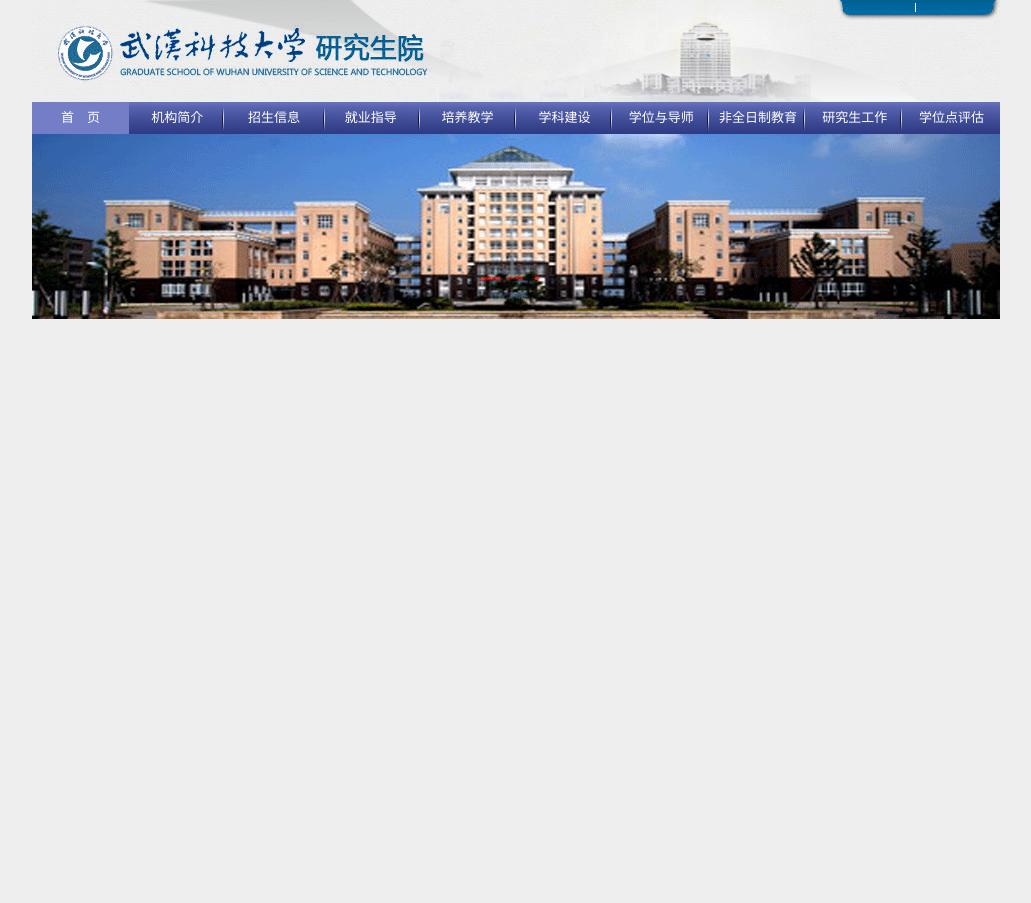
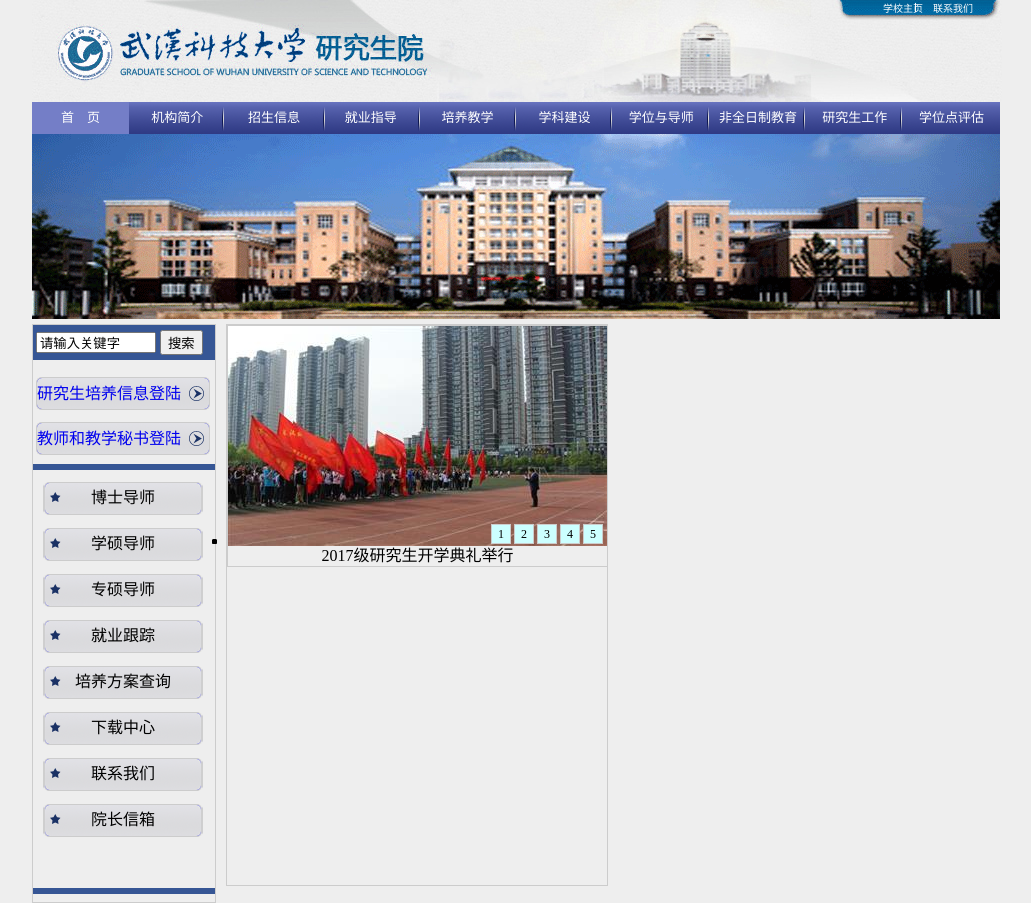
Before and after one commit to maoshanli/font, a plain HTML site: page index.html in a window 1280 px wide. Shown: the whole page, without its empty margins (124-1155 px from the left). Before the commit the page ends 800 px from the top, so only its background shows below. Drawn offline with Linux system fonts and the light colour scheme.

```diff
--- a/css/main.css
+++ b/css/main.css
@@ -4,11 +4,21 @@ body{
 	width:968px;
 	background:#EEEEEE;
 }
-header img{
-	width:968px;
+header {
+	background-image:url("../images/top.png");
+	width:970px;
 	height:102px;
+	position:relative;
 }
-
+header .tag {
+	position:absolute;
+    right:29px;
+	font-size:10px;
+}
+header .tag a{
+	color:#fff;
+	text-decoration:none;
+}
 .menu{
 	height:32px;
 	width:100%;
@@ -72,6 +82,7 @@ header img{
 	width:100%;
 	height:185px;
 	position:relative;
+	z-index:-1;
 }
 .banner ul{
 	list-style:none;
@@ -82,4 +93,128 @@ header img{
 	position:absolute;
 	height:185px;
 	opacity:0;
+
 }
+.wrap{
+	width:970px;
+	height:auto;
+	margin:0 auto;
+
+}
+.wrap .w-left{
+	width:182px;
+	float:left;
+	margin-top:5px;
+	border:solid 1px #ccc;
+}
+ #search_text{
+	width:120px;
+	margin-left:3px;
+}
+.wrap .w-left form{
+	height:35px;
+	background-color: #365695;
+	line-height:35px;
+}
+.wrap .w-left .info-top a{
+	display:block;
+	line-height:35px;
+	width: 178px;
+    height: 35px;
+	margin-top: 10px;
+    margin-left: 2px;
+	text-decoration:none;
+	background-image:url("../images/info_bg.png");
+	background-repeat:no-repeat;
+	padding-left:2px;
+}
+.wrap .w-left  .info-top a:hover{
+	text-decoration:underline;
+}
+.wrap .w-left  .info-top a:visited{
+	color:black;
+}
+.wrap .w-left hr{
+	border:solid 3px #365695;
+}
+.wrap .w-left .info-bottom {
+	height:400px;
+	width:180px;
+}
+.wrap .w-left .info-bottom a  {
+	color:black;
+	display:block;
+	line-height:36px;
+    width: 160px;
+    height: 36px;
+	margin: 10px auto 0;
+	text-align: center;
+	text-decoration:none;
+	background-image:url("../images/pic_link_bg.png");
+	background-repeat:no-repeat;
+
+}
+.wrap .w-left  .info-bottom a:hover{
+	text-decoration:underline;
+}
+.wrap .w-left .info-bottom a:visited{
+	color:black;
+}
+.wrap .w-middle{
+	float: left;
+    width: 380px;
+    height: 560px;
+    border: solid 1px #ccc;
+    margin-left: 10px;
+	margin-top:5px;
+}
+.wrap .w-middle .w-m-top .picnews{
+	width: 379px;
+    height: 240px;
+    border: solid 1px #ccc;
+	position:relative;
+}
+.wrap .w-middle .w-m-top .picnews ul{
+	margin:0px;
+	padding:0px;
+}
+.wrap .w-middle .w-m-top .picnews ul li{
+	position:absolute;
+}
+.wrap .w-middle .w-m-top .picnews .tab {
+	position:absolute;
+	right:4px;
+	font-size:12px;
+	bottom:22px;
+}
+.wrap .w-middle .w-m-top .picnews .tab span{
+	display:inline-block;
+	text-align:center;
+	line-height:18px;
+	width:18px;
+	height:18px;
+	background:#cff;
+	border:1px solid #ccc;
+}
+.on{
+	background:#aaf;
+}
+
+.wrap .w-middle .w-m-top  .description{
+	position:absolute;
+	bottom:0px;
+	text-align:center;
+	width: 379px;
+}
+.wrap .w-middle .w-m-top  .description a{
+	color:black;
+	text-decoration:none;
+
+}
+.wrap .w-middle .w-m-top  .description a:hover{
+	text-decoration:underline;
+}
+.wrap .w-middle .w-m-top  .description a:visited{
+	color:black;
+	text-decoration:none;
+}
--- a/index.html
+++ b/index.html
@@ -8,7 +8,15 @@
 	</head>
 	<body>
 		<header>
-			<img src="images/top.png" alt="顶部图片"/>
+			<span class="tag">
+				<a href="http://www.wust.edu.cn">
+				学校主页
+				</a>
+				&nbsp;&nbsp;
+				<a href="http://www.yjsc.wust.edu.cn/Article.aspx?ID=1861">
+				联系我们
+				</a>
+			</span>
 		</header>
 		<div class="menu">
 			<ul id="nav">
@@ -63,6 +71,61 @@
 				<li><img src="images/banner3.jpg"/></li>
 			</ul>
 		</div>
+		<div class="wrap">
+			<div class="w-left">
+				<form method="get" action="http://www.baidu.com/baidu" target="_blank">
+					<input id="search_text" type="text"  name="content" value="请输入关键字">
+					<input type="submit" value="搜索">
+				</form>
+			<div class="info-top">
+				<a href="http://gsg.wust.edu.cn/pyxx/login.aspx" >研究生培养信息登陆</a>
+				<a href="http://gsg.wust.edu.cn/gmis/login.aspx">教师和教学秘书登陆</a>
+			</div>
+			<hr/>
+			<div class="info-bottom">
+				<a href="http://www.yjsc.wust.edu.cn/bsds.aspx" >博士导师</a>
+				<a href="http://www.yjsc.wust.edu.cn/ssds.aspx">学硕导师</a>
+				<a href="http://www.yjsc.wust.edu.cn/zyds.aspx">专硕导师</a>
+				<a href="http://www.yjsc.wust.edu.cn/jy/">就业跟踪</a>
+				<a href="http://www.yjsc.wust.edu.cn/Category.aspx?id=29">培养方案查询</a>
+				<a href="http://www.yjsc.wust.edu.cn/downloads.aspx?ID=2">下载中心</a>
+				<a href="http://www.yjsc.wust.edu.cn/Article.aspx?ID=1861">联系我们</a>
+				<a href="mailto:yjsc@wust.edu.cn">院长信箱</a>
+			</div>
+			<hr/>
+			</div>
+			<div class="w-middle">
+				<div class="w-m-top">
+					<div class="picnews">
+						<ul id="news">
+							<li><img src="images/add1.jpg"/></li>
+							<li><img src="images/add2.jpg"/></li>
+							<li><img src="images/add3.jpg"/></li>
+							<li><img src="images/add4.jpg"/></li>
+							<li><img src="images/add5.jpg"/></li>
+						</ul>
+						<div class="tab">
+							<span>1</span>
+							<span>2</span>
+							<span>3</span>
+							<span>4</span>
+							<span>5</span>
+						</div>
+						 <div class="description">
+							<a href="http://www.yjsc.wust.edu.cn/Article.aspx?id=3720" class="ondis">2017级研究生开学典礼举行</a>
+						</div>
+					</div>
+				</div>
+				<div class="w-m-middle">
+				</div>
+				<div class="w-m-bottom">
+				</div>
+			</div>
+			<div class="w-right">
+			</div>
+			<div class="w-bottom">
+			</div>
+		</div>
 	</body>
 	<script>
 		//二级标题
```
Also changed, not shown: images/add1.jpg (added), images/add2.jpg (added), images/add3.jpg (added), images/add4.jpg (added), images/add5.jpg (added), images/info_bg.png (added), images/pic_link_bg.png (added).
